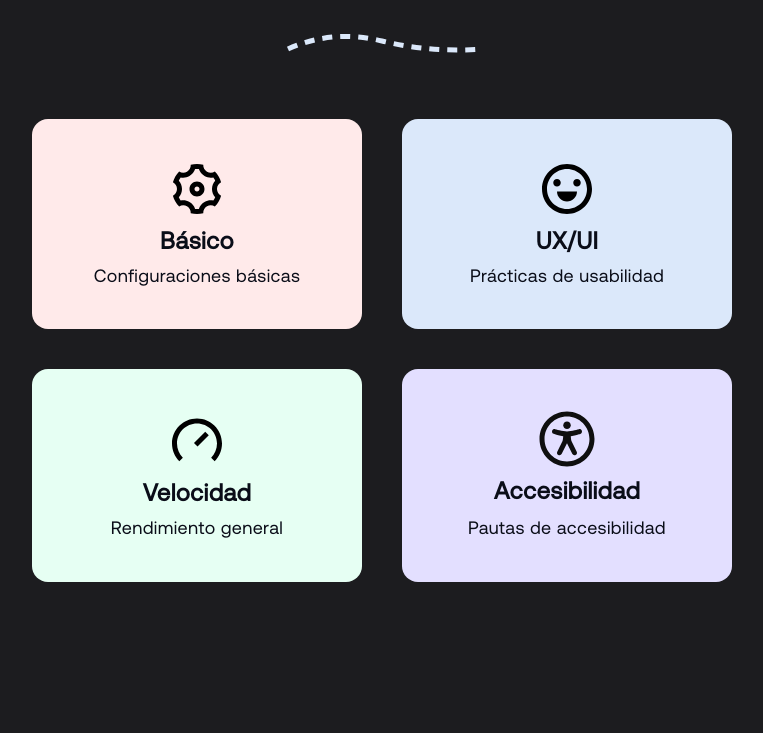
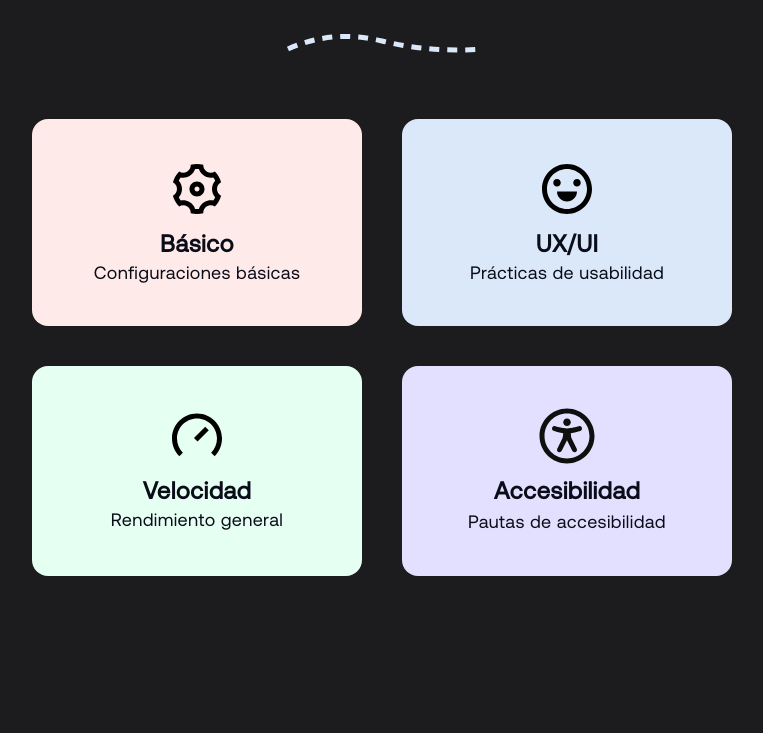
Before and after one commit to LucianoTreachi/Optimizacion-Web, a plain HTML site: page index.html in a window 1280 px wide. Shown: the part 667-1400 px from the top of the page, without its empty margins (258-1021 px from the left). Drawn offline with Linux system fonts and the light colour scheme.

Commit message:
Modificar estilos CSS en 'area-link', 'area-heading' y 'area-description'

```diff
--- a/css/index-styles.css
+++ b/css/index-styles.css
@@ -148,10 +148,7 @@ p {
   background-color: #eae8e8;
   padding: 2.5rem 1.25rem;
   min-height: 100%;
-  display: flex;
-  flex-direction: column;
-  justify-content: center;
-  align-items: center;
+  text-align: center;
   gap: 0.625rem;
   transition: filter 0.3s;
 }
@@ -182,12 +179,15 @@ p {
 }
 
 .area-heading {
+  display: block;
+  margin: 0.5rem 0 0.25rem;
   font-size: 1.5rem;
   color: #0a0d18;
   text-align: center;
 }
 
 .area-description {
+  display: block;
   font-size: 1.125rem;
   color: #0a0d18;
   text-align: center;
```
